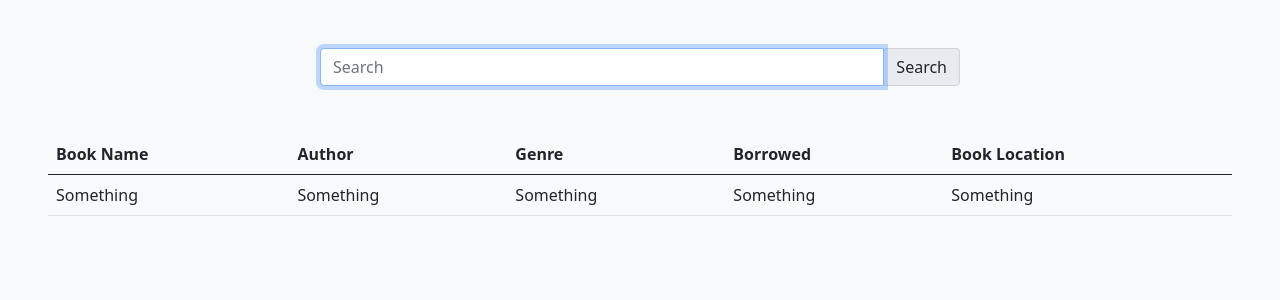
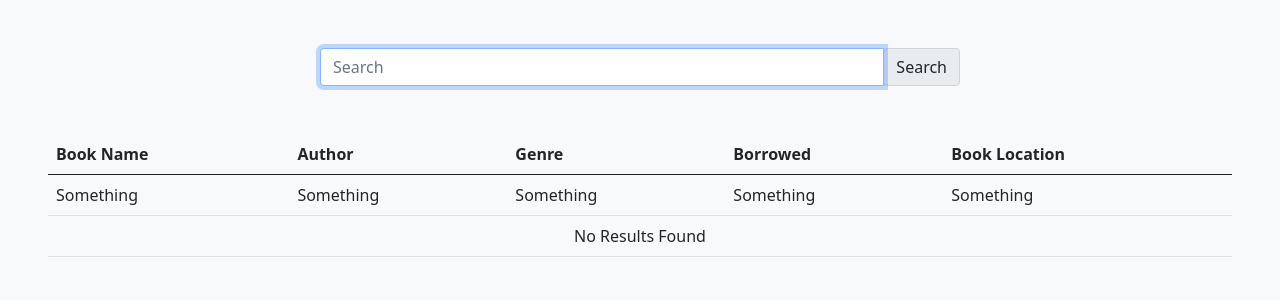
Before and after one commit to Sahil2004/Library-Management-System, a Django app: page /lib_man/library_search/ in a window 1280 px wide. Shown: the top 300 px of the page. Run offline with Django 3.2, Linux system fonts and the light colour scheme; some libraries are stand-ins or nearby versions.

Commit message:
Added no results found on library search page.

```diff
--- a/lib_man/templates/lib_man/library_search.html
+++ b/lib_man/templates/lib_man/library_search.html
@@ -47,6 +47,11 @@
                         Something
                     </td>
                 </tr>
+                <tr>
+                    <td colspan="5" style="text-align: center;">
+                        No Results Found
+                    </td>
+                </tr>
             </tbody>
         </table>
     </div>
```
Also changed, not shown: db.sqlite3.
